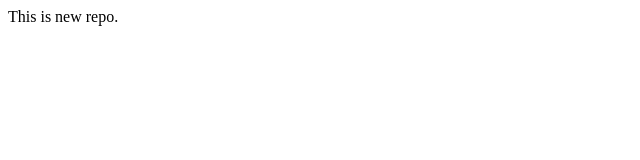
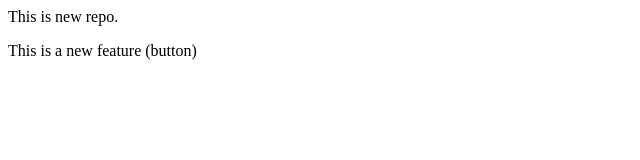
Before and after one commit to AbhayRathore694/localrepo, a plain HTML site: page index.html in a window 1280 px wide. Shown: the whole page, without its empty margins (0-640 px from the left). Drawn offline with Linux system fonts and the light colour scheme.

```diff
--- a/index.html
+++ b/index.html
@@ -1,2 +1,2 @@
 <P> This is new repo.</P>
-<p
+<p> This is a new feature (button)</p>
```
